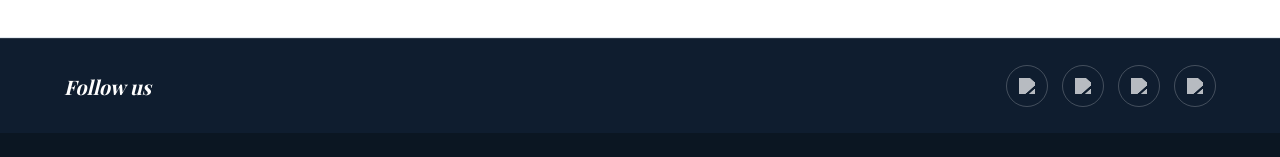
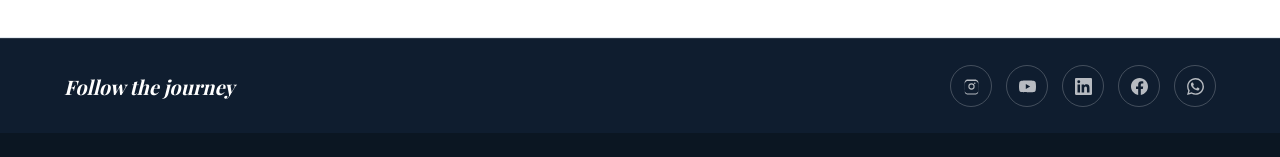
Before and after one commit to Aegis76/Cosmic-Himalaya, a website: page Cosmic_Himalaya-main/trek.html in a window 1280 px wide. Shown: the part 1655-1812 px from the top of the page. Drawn offline with nearby package versions, Linux system fonts and the light colour scheme; a web font is replaced by a local one.

Commit message:
Update footer social links and labels

```diff
--- a/Cosmic_Himalaya-main/trek.html
+++ b/Cosmic_Himalaya-main/trek.html
@@ -145,22 +145,14 @@
     </div>
 
     <div class="footer-social">
-      <div class="fs-left">
-        <span>Follow us</span>
-        <a href="#" class="fs-icon" aria-label="Instagram">
-          <img src="Social_Icons/instagram.png" alt="Instagram" />
-        </a>
-        <a href="#" class="fs-icon" aria-label="YouTube">
-          <img src="Social_Icons/youtube.png" alt="YouTube" />
-        </a>
-
-          <a href="#" class="fs-icon" aria-label="LinkedIn">
-          <img src="Social_Icons/linkedin.png" alt="LinkedIn" />
-        </a>
-        <a href="#" class="fs-icon" aria-label="Facebook">
-          <img src="Social_Icons/facebook.png" alt="Facebook" />
-        </a>
-      </div>
+   <div class="fs-left">
+    <span>Follow the journey</span>
+    <a href="https://www.instagram.com/cosmichimalaya/" class="fs-icon" aria-label="Instagram"><svg viewBox="0 0 24 24"><path d="M12 2.2c3.2 0 3.6 0 4.85.07 1.17.05 1.8.25 2.23.41.56.22.96.48 1.38.9.42.42.68.82.9 1.38.16.43.36 1.06.41 2.23.06 1.25.07 1.65.07 4.85s0 3.6-.07 4.85c-.05 1.17-.25 1.8-.41 2.23-.22.56-.48.96-.9 1.38-.42.42-.82.68-1.38.9-.43.16-1.06.36-2.23.41-1.25.06-1.65.07-4.85.07s-3.6 0-4.85-.07c-1.17-.05-1.8-.25-2.23-.41a3.7 3.7 0 0 1-1.38-.9 3.7 3.7 0 0 1-.9-1.38c-.16-.43-.36-1.06-.41-2.23C2.2 15.6 2.2 15.2 2.2 12s0-3.6.07-4.85c.05-1.17.25-1.8.41-2.23.22-.56.48-.96.9-1.38.42-.42.82-.68 1.38-.9.43-.16 1.06-.36 2.23-.41C8.4 2.2 8.8 2.2 12 2.2m0 1.98c-3.15 0-3.52.01-4.76.07-1.15.05-1.77.24-2.18.4-.55.22-.94.47-1.35.88-.41.41-.66.8-.88 1.35-.16.41-.35 1.03-.4 2.18-.06 1.24-.07 1.61-.07 4.76s.01 3.52.07 4.76c.05 1.15.24 1.77.4 2.18.22.55.47.94.88 1.35.41.41.8.66 1.35.88.41.16 1.03.35 2.18.4 1.24.06 1.61.07 4.76.07s3.52-.01 4.76-.07c1.15-.05 1.77-.24 2.18-.4.55-.22.94-.47 1.35-.88.41-.41.66-.8.88-1.35.16-.41.35-1.03.4-2.18.06-1.24.07-1.61.07-4.76s-.01-3.52-.07-4.76c-.05-1.15-.24-1.77-.4-2.18a3.6 3.6 0 0 0-.88-1.35 3.6 3.6 0 0 0-1.35-.88c-.41-.16-1.03-.35-2.18-.4-1.24-.06-1.61-.07-4.76-.07zm0 3.37a4.45 4.45 0 1 0 0 8.9 4.45 4.45 0 0 0 0-8.9zm0 7.34a2.89 2.89 0 1 1 0-5.78 2.89 2.89 0 0 1 0 5.78zm5.66-7.53a1.04 1.04 0 1 1-2.08 0 1.04 1.04 0 0 1 2.08 0z"/></svg></a>
+    <a href="#" class="fs-icon" aria-label="YouTube"><svg viewBox="0 0 24 24"><path d="M23.5 6.2a3 3 0 0 0-2.12-2.13C19.5 3.55 12 3.55 12 3.55s-7.5 0-9.38.52A3 3 0 0 0 .5 6.2 31.3 31.3 0 0 0 0 12a31.3 31.3 0 0 0 .5 5.8 3 3 0 0 0 2.12 2.13c1.88.52 9.38.52 9.38.52s7.5 0 9.38-.52a3 3 0 0 0 2.12-2.13A31.3 31.3 0 0 0 24 12a31.3 31.3 0 0 0-.5-5.8zM9.6 15.57V8.43L15.82 12 9.6 15.57z"/></svg></a>
+    <a href="https://www.linkedin.com/company/112169118/admin/dashboard/" class="fs-icon" aria-label="LinkedIn"><svg viewBox="0 0 24 24"><path d="M20.45 20.45h-3.56v-5.57c0-1.33-.02-3.04-1.85-3.04-1.85 0-2.13 1.45-2.13 2.94v5.67H9.35V9h3.41v1.56h.05c.48-.9 1.64-1.85 3.37-1.85 3.6 0 4.27 2.37 4.27 5.46v6.28zM5.34 7.43a2.06 2.06 0 1 1 0-4.13 2.06 2.06 0 0 1 0 4.13zM7.12 20.45H3.56V9h3.56v11.45zM22.22 0H1.77C.8 0 0 .77 0 1.73v20.54C0 23.22.8 24 1.77 24h20.45c.98 0 1.78-.78 1.78-1.73V1.73C24 .77 23.2 0 22.22 0z"/></svg></a>
+    <a href="#" class="fs-icon" aria-label="Facebook"><svg viewBox="0 0 24 24"><path d="M24 12.07C24 5.4 18.63 0 12 0S0 5.4 0 12.07C0 18.1 4.39 23.1 10.13 24v-8.44H7.08v-3.49h3.05V9.41c0-3.02 1.79-4.69 4.53-4.69 1.31 0 2.69.24 2.69.24v2.97h-1.52c-1.49 0-1.96.93-1.96 1.89v2.25h3.33l-.53 3.49h-2.8V24C19.61 23.1 24 18.1 24 12.07z"/></svg></a>
+    <a href="https://wa.me/919528309087?text=Hello%20I%20would%20like%20more%20information" class="fs-icon" aria-label="WhatsApp"><svg viewBox="0 0 24 24"><path d="M.06 24l1.68-6.13A11.83 11.83 0 0 1 .15 11.9C.15 5.33 5.5 0 12.06 0a11.82 11.82 0 0 1 8.42 3.49 11.76 11.76 0 0 1 3.48 8.42c0 6.56-5.34 11.9-11.9 11.9a11.9 11.9 0 0 1-5.68-1.45L.06 24zM6.6 20.15c1.68 1 3.28 1.6 5.4 1.6 5.45 0 9.9-4.43 9.9-9.88 0-5.46-4.43-9.9-9.89-9.9C6.55 1.97 2.12 6.4 2.12 11.86c0 2.23.65 3.9 1.75 5.65l-1 3.63 3.73-.99zM17.6 14.7c-.07-.12-.27-.2-.57-.35-.3-.15-1.76-.87-2.03-.97-.27-.1-.47-.15-.67.15-.2.3-.77.97-.95 1.17-.17.2-.35.22-.65.07-.3-.15-1.26-.46-2.4-1.48-.88-.79-1.48-1.76-1.65-2.06-.17-.3-.02-.46.13-.61.13-.14.3-.35.45-.53.15-.17.2-.3.3-.5.1-.2.05-.37-.02-.52-.08-.15-.67-1.62-.92-2.22-.24-.58-.49-.5-.67-.51l-.57-.01c-.2 0-.52.07-.8.37-.27.3-1.04 1.02-1.04 2.48 0 1.46 1.07 2.88 1.22 3.08.15.2 2.1 3.2 5.08 4.49.71.3 1.26.49 1.69.63.71.22 1.36.2 1.87.12.57-.09 1.76-.72 2-1.41.25-.7.25-1.29.18-1.41z"/></svg></a>
+  </div>
     </div>
 
     <!-- FOOTER -->
```
